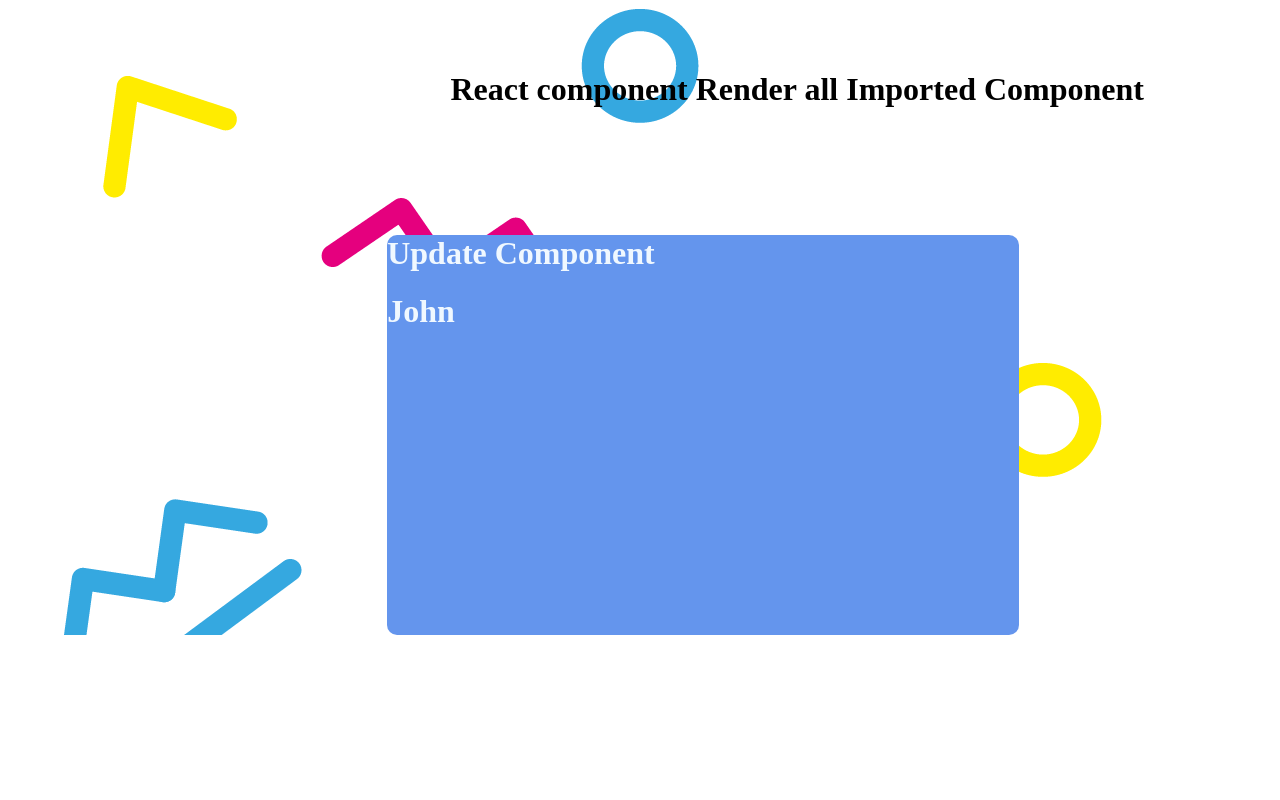
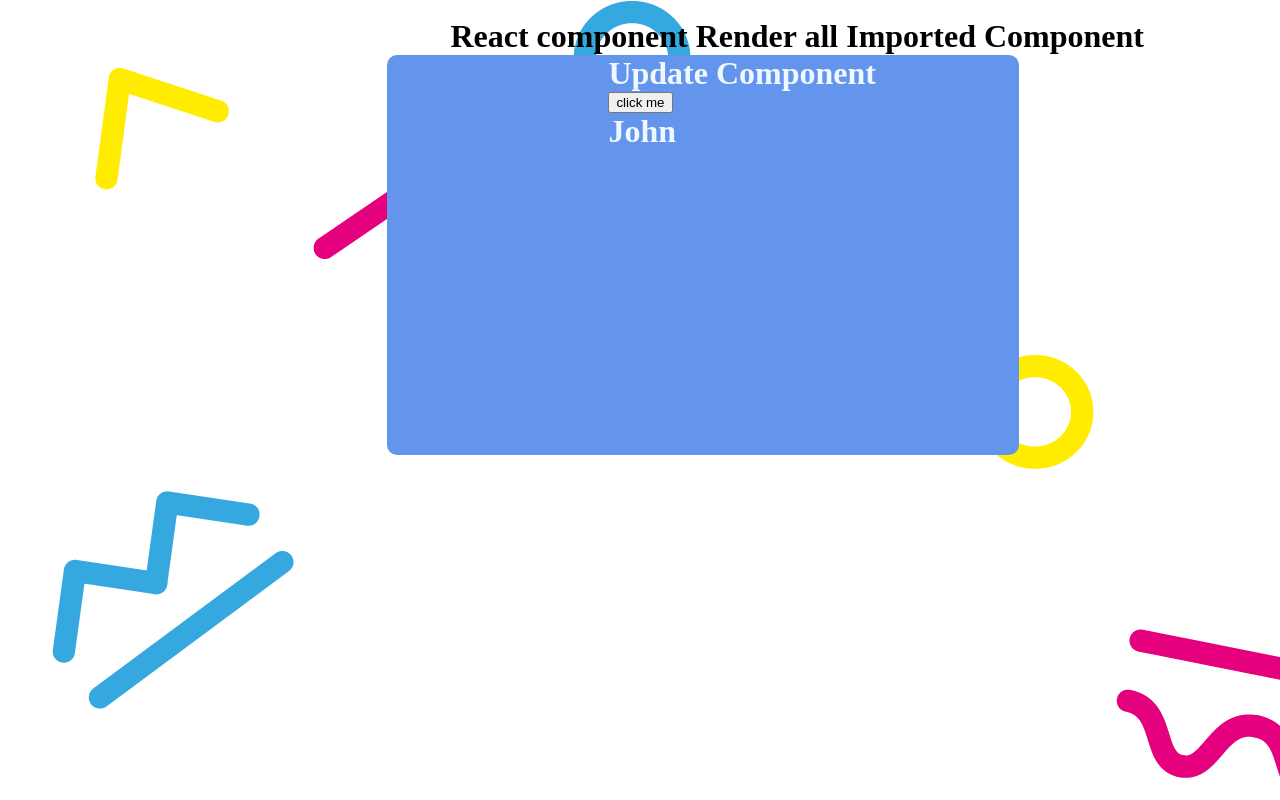
Before and after one commit to SauravRana97/React_app, a React (Create React App) app: page / in a window 1280 px wide. Built offline with nearby package versions, Linux system fonts and the light colour scheme.

Commit message:
fixing the img body

```diff
--- a/public/index.html
+++ b/public/index.html
@@ -26,9 +26,9 @@
     -->
     <title>React App</title>
   </head>
-  <body>
+  <body >
     <noscript>You need to enable JavaScript to run this app.</noscript>
-    <div id="root"></div>
+    <div id="root" ></div>
     <!--
       This HTML file is a template.
       If you open it directly in the browser, you will see an empty page.
--- a/src/App.js
+++ b/src/App.js
@@ -1,25 +1,25 @@
 import React from "react";
-import "./css/Common.css"
+import "../src/asset/css/Common.css";
 // import ReactPropType from "./reactproptypeCH/reactProptype";
 // import Componentchild from "./reactComponentchildCh/reactComponentchild";
 // import Reactstate from "./reactStateCH/reactState";
 // import Reactclass from "./reactclassCh/reactclass";
 // import ReactEvent from "./reactEventCh/reactEvent";
 // import Reactmount from "./reactlifecyclehookCh/reactmount/reactMount"
-import Reactupdate from "./reactlifecyclehookCh/reactupdate/reactUpdate"
+import Reactupdate from "./reactlifecyclehookCh/reactupdate/reactUpdate";
 
 const App = () => {
   return (
     <div className="home">
-      <h1 style={{margin: "0 0 0 35%", padding:"5% 0 0 0" }}>React component Render all Imported Component</h1>
+      <h1>React component Render all Imported Component</h1>
       {/* <ReactPropType name="Rahul" sum={10+2}/>
       <Componentchild> is Rahul</Componentchild>
       <Reactstate/>
       <Reactclass/>
       <ReactEvent/> */}
       {/* <Reactmount /> */}
-      <Reactupdate/>
-      </div>
+      <Reactupdate />
+    </div>
   );
 };
 
--- /dev/null
+++ b/src/asset/css/Common.css
@@ -0,0 +1,23 @@
+body {
+  background-image: url("../img/homebg.png");
+}
+.home {
+  padding: 10px 0 0 0;
+}
+.home h1 {
+  margin: 0 0 0 35%;
+  padding: 0 0 0;
+}
+.box {
+  width: 50%;
+  height: 50vh;
+  margin: 0 0 0 30%;
+  border-radius: 10px 10px;
+  background-color: cornflowerblue;
+}
+.box h1 {
+  color: aliceblue;
+}
+.box button {
+  margin: 0 0 0 35%;
+}
--- a/src/css/Common.css
+++ /dev/null
@@ -1,14 +0,0 @@
-.home {
-  width: 100%;
-  border-radius: 10px 10px;
-  background-image: url("../asset/homebg.png");
-}
-.box {
-  width: 50%;
-  height: 50vh;
-  padding: 0 0 0 0;
-  margin: 10% 0 0 30%;
-  border-radius: 10px 10px;
-  color: aliceblue;
-  background-color: cornflowerblue;
-}
--- a/src/reactlifecyclehookCh/reactupdate/reactUpdate.js
+++ b/src/reactlifecyclehookCh/reactupdate/reactUpdate.js
@@ -1,5 +1,5 @@
 import React, { Component } from "react";
-import "../../css/Common.css"
+import "../../asset/css/Common.css";
 // const updated = () => {
 //   return (
 //     <div>
@@ -15,16 +15,22 @@ export default class updated extends Component {
       name: "John",
     };
   }
+
   componentDidUpdate() {
     console.log("Update Component");
     setTimeout(() => {
       this.setState({ name: "Saurav" });
     }, 3000);
   }
+
   render() {
+    const clickbtn = (value) => {
+      this.setState({ name: value });
+    };
     return (
       <div className="box">
         <h1>Update Component </h1>
+        <button onClick={() => clickbtn("Shweta")}>click me</button>
         <h1>{this.state.name}</h1>
       </div>
     );
```
Also changed, not shown: src/asset/img/componentbg.png (renamed from src/asset/componentbg.png), src/asset/img/homebg.png (renamed from src/asset/homebg.png).
